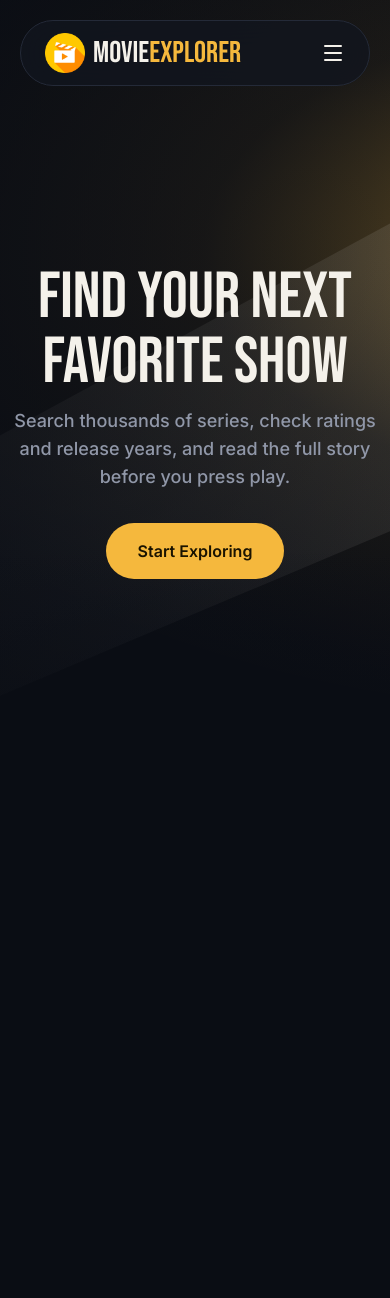
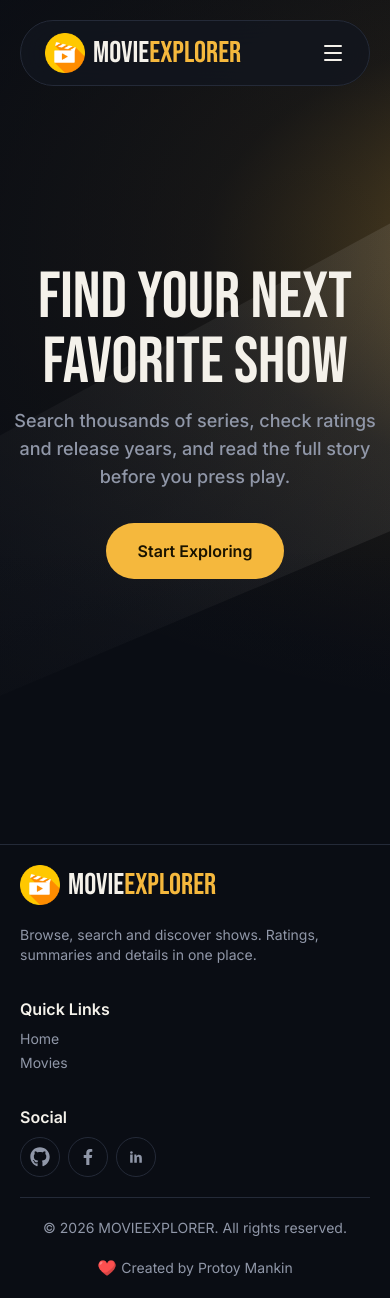
Before and after one commit to prottoymankin/movie-explorer, a React (Vite) app: page / in a window 390 px wide. Before the commit the page ends 844 px from the top, so only its background shows below. Built offline with nearby package versions, Linux system fonts and the light colour scheme.

Commit message:
build responsive footer

```diff
--- a/package.json
+++ b/package.json
@@ -14,6 +14,7 @@
     "lucide-react": "^1.61.0",
     "react": "^19.3.1",
     "react-dom": "^19.3.1",
+    "react-icons": "^5.7.0",
     "react-router": "^8.5.0",
     "tailwindcss": "^4.3.3"
   },
--- /dev/null
+++ b/src/components/shared/Footer.tsx
@@ -0,0 +1,102 @@
+import { Link } from "react-router";
+import heart from "../../assets/heart.png";
+import logo from "../../assets/logo.png";
+import { FaFacebookF, FaGithub } from "react-icons/fa";
+import { TiSocialLinkedin } from "react-icons/ti";
+
+const Footer = () => {
+
+  return (
+
+    <footer className="border-t border-t-line px-5 text-muted text-sm">
+
+      <div className="flex flex-col md:flex-row gap-8 justify-between max-w-7xl mx-auto py-5">
+        <div className="space-y-5">
+          <Link
+            className="flex gap-2 items-center"
+            to={"/"}
+          >
+            <img
+              className="h-10"
+              src={logo}
+              alt=""
+            />
+
+            <span className="font-display text-text text-3xl">
+              MOVIE<span className="text-accent">EXPLORER</span>
+            </span>
+          </Link>
+
+          <p className="max-w-xs">
+            Browse, search and discover shows. Ratings, summaries and details in one place.
+          </p>
+        </div>
+
+        <div className="space-y-2">
+          <h4 className="font-semibold text-base text-text">Quick Links</h4>
+
+          <div className="flex flex-col gap-1">
+            <Link className="hover:text-accent-hover" to={"/"}>Home</Link>
+            <Link className="hover:text-accent-hover" to={"/"}>Movies</Link>
+          </div>
+        </div>
+
+        <div className="space-y-2">
+          <h4 className="font-semibold text-base text-text">Social</h4>
+
+          <div className="flex gap-2 items-center">
+            <a
+              aria-label="Github"
+              className="border border-line flex h-10 items-center justify-center rounded-full w-10"
+              href="https://github.com/prottoymankin"
+              target="_blank"
+            >
+              <FaGithub className="size-5" />
+            </a>
+
+            <a
+              aria-label="Github"
+              className="border border-line flex h-10 items-center justify-center rounded-full w-10"
+              href="https://www.facebook.com/Prottoy.Mankin/"
+              target="_blank"
+            >
+              <FaFacebookF className="size-4" />
+            </a>
+
+            <a
+              aria-label="Github"
+              className="border border-line flex h-10 items-center justify-center rounded-full w-10"
+              href="https://www.linkedin.com/in/prottoymankin/"
+              target="_blank"
+            >
+              <TiSocialLinkedin className="size-5" />
+            </a>
+          </div>
+        </div>
+      </div>
+
+      <div
+        className="border-t border-t-line flex flex-col md:flex-row gap-5 justify-between max-w-7xl mx-auto text-center md:text-left w-full py-5"
+      >
+        <p>
+          © {new Date().getFullYear()} MOVIEEXPLORER. All rights reserved.
+        </p>
+
+        <p className="flex gap-1 items-center justify-center">
+          <img
+            alt=""
+            className="h-5"
+            src={heart}
+          />
+
+          Created by Protoy Mankin
+        </p>
+      </div>
+
+    </footer>
+
+  );
+
+};
+
+export default Footer;
--- a/src/layouts/MainLayout.tsx
+++ b/src/layouts/MainLayout.tsx
@@ -1,5 +1,6 @@
 import { Outlet } from "react-router";
 import Navbar from "../components/shared/Navbar";
+import Footer from "../components/shared/Footer";
 
 const MainLayout = () => {
 
@@ -8,6 +9,7 @@ const MainLayout = () => {
     <>
       <Navbar />
       <Outlet />
+      <Footer />
     </>
 
   );
```
Also changed, not shown: src/assets/heart.png (added), 1 other file (tests, documents, lock files or other folders).
